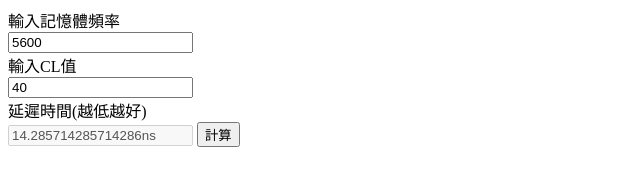
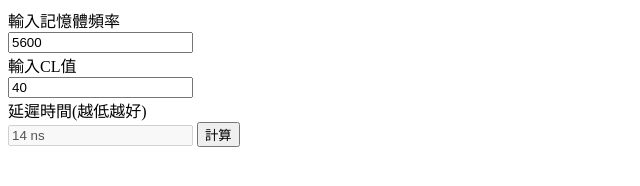
Before and after one commit to aliceric27/-, a plain HTML site: page index.html in a window 1280 px wide. Both pictures are taken after a click on the button "計算". Shown: the whole page, without its empty margins (0-640 px from the left). Drawn offline with Linux system fonts and the light colour scheme.

Commit message:
ver.2 修改結果

```diff
--- a/index.html
+++ b/index.html
@@ -25,9 +25,9 @@
             let n2 = document.getElementById('cl');
             let clvalue = cl.value;
             //計算公式
-            let result = clvalue * (1000 / (feqvalue / 2));
-            //將值塞回value
-            document.getElementById("total").value = result + "ns";
+            let result = Math.round(clvalue * (1000 / (feqvalue / 2)));
+            //將值塞回total表單
+            document.getElementById("total").value = result + " ns";
         }
     </script>
 
```
